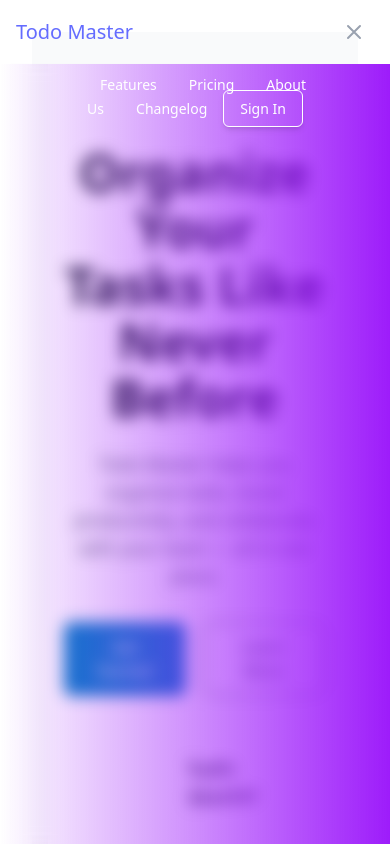
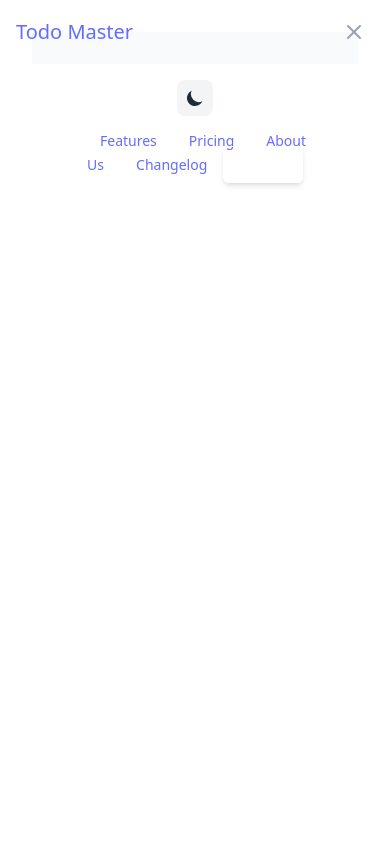
Before and after one commit to laguileraab/todo-app, a React (Vite) app: page / in a window 390 px wide. Both pictures are taken after a click on the button "Open main menu". Shown: the top 844 px of the page. Built offline with nearby package versions, Linux system fonts and the light colour scheme; no server answers; the database is empty.

Commit message:
fix: improve mobile menu responsiveness and theme toggle

```diff
--- a/src/components/Navigation.tsx
+++ b/src/components/Navigation.tsx
@@ -229,40 +229,44 @@ const Navigation = ({ setActivePage, onShowChangelog }: NavigationProps) => {
         <div className={cn(
           "h-full w-full",
           "pt-2 pb-3 space-y-1",
-          "bg-gradient-to-r from-primary-500/95 to-purple-600/95",
-          "dark:from-primary-900/95 dark:to-purple-900/95",
+          isScrolled
+            ? "bg-gradient-to-r from-primary-500/95 to-purple-600/95 dark:from-primary-900/95 dark:to-purple-900/95"
+            : "bg-white dark:bg-gray-900",
           "backdrop-blur-sm shadow-lg"
         )}>
           <div className="px-4 space-y-1">
-            <NavLink href="#features" onClick={() => handleNavLinkClick('features')} isScrolled={true}>
+            <div className="flex items-center justify-center py-2">
+              <ThemeToggle />
+            </div>
+            <NavLink href="#features" onClick={() => handleNavLinkClick('features')} isScrolled={isScrolled}>
               Features
             </NavLink>
-            <NavLink href="#pricing" onClick={() => handleNavLinkClick('pricing')} isScrolled={true}>
+            <NavLink href="#pricing" onClick={() => handleNavLinkClick('pricing')} isScrolled={isScrolled}>
               Pricing
             </NavLink>
-            <NavLink href="#about" onClick={() => handleNavLinkClick('about')} isScrolled={true}>
+            <NavLink href="#about" onClick={() => handleNavLinkClick('about')} isScrolled={isScrolled}>
               About Us
             </NavLink>
             <NavLink href="#changelog" onClick={() => {
               onShowChangelog();
               setMobileMenuOpen(false);
-            }} isScrolled={true}>
+            }} isScrolled={isScrolled}>
               Changelog
             </NavLink>
             {user ? (
               <>
-                <NavLink href="#todos" onClick={() => handleNavLinkClick('todos')} isScrolled={true}>
+                <NavLink href="#todos" onClick={() => handleNavLinkClick('todos')} isScrolled={isScrolled}>
                   My Todos
                 </NavLink>
-                <NavLink href="#profile" onClick={() => handleNavLinkClick('profile')} isScrolled={true}>
+                <NavLink href="#profile" onClick={() => handleNavLinkClick('profile')} isScrolled={isScrolled}>
                   Profile
                 </NavLink>
-                <NavLink href="#" onClick={handleSignOut} isButton isScrolled={true}>
+                <NavLink href="#" onClick={handleSignOut} isButton isScrolled={isScrolled}>
                   Sign Out
                 </NavLink>
               </>
             ) : (
-              <NavLink href="#auth" onClick={() => handleNavLinkClick('auth')} isButton isScrolled={true}>
+              <NavLink href="#auth" onClick={() => handleNavLinkClick('auth')} isButton isScrolled={isScrolled}>
                 Sign In
               </NavLink>
             )}
```
Also changed, not shown: 1 other file (tests, documents, lock files or other folders).
